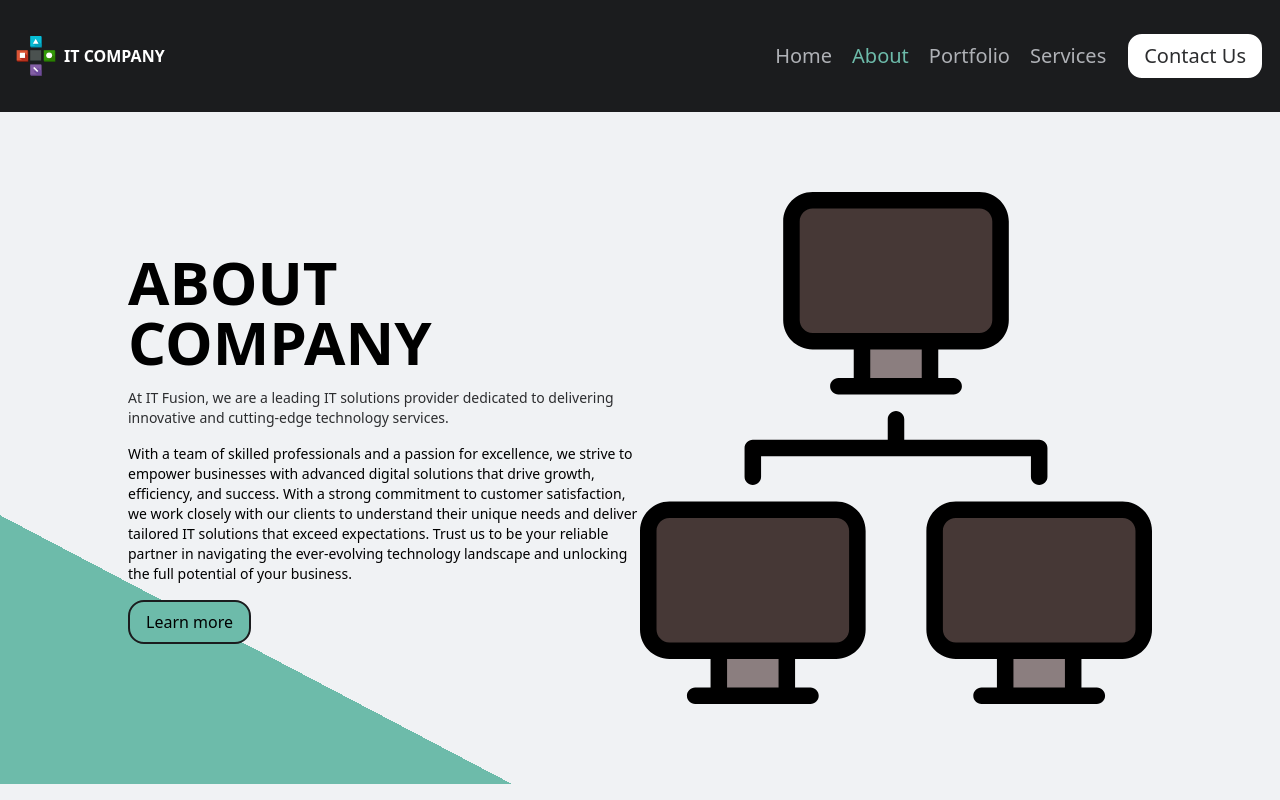
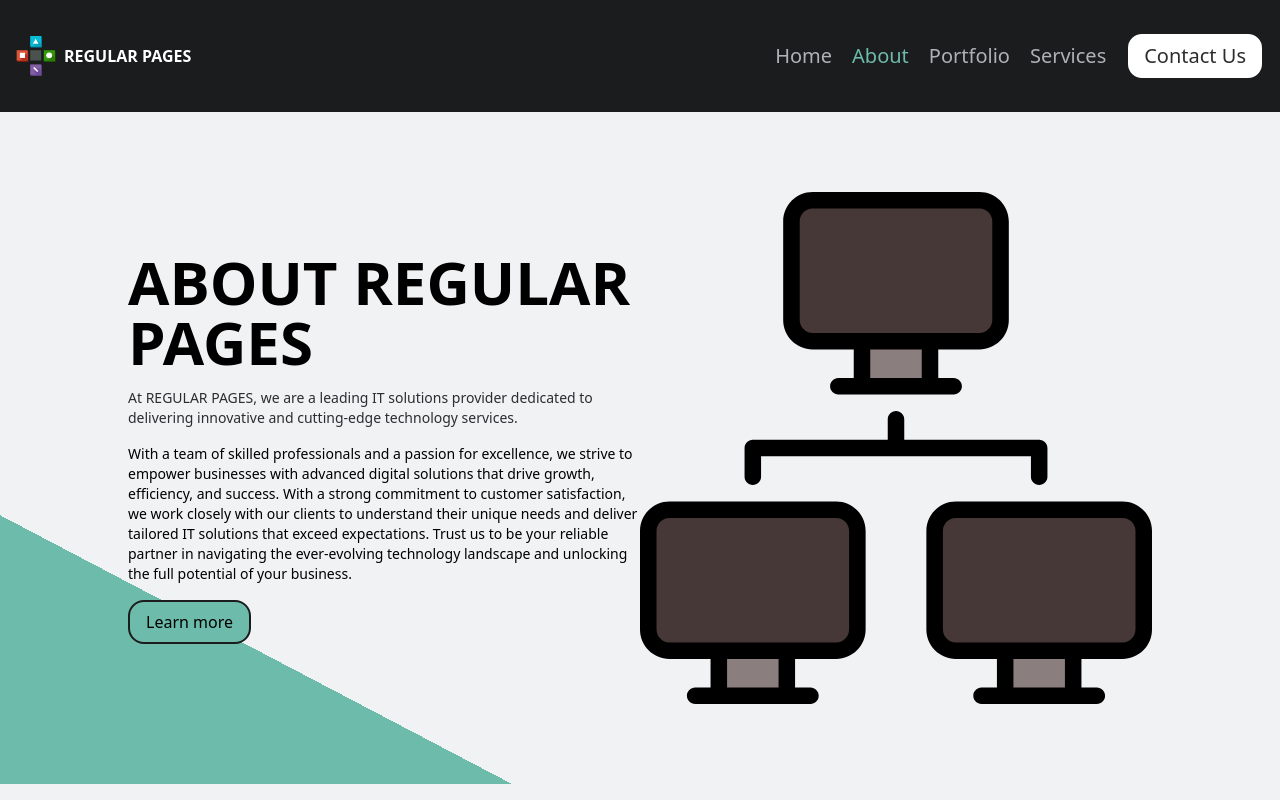
Before and after one commit to scelo-gumede/newRepoPract, a Next.js app: page /about in a window 1280 px wide. Shown: the top 800 px of the page. Built offline with nearby package versions, Linux system fonts and the light colour scheme.

Commit message:
added text for regular pages

```diff
--- a/app/components/AboutUsHome.tsx
+++ b/app/components/AboutUsHome.tsx
@@ -9,8 +9,8 @@ export default function AboutUsHome(){
         <section className=" gradientAboutHome  text-black py-20 px-8 md:px-16 lg:px-32 lg:flex  ">
 
             <div className="space-y-4  flex flex-col justify-center lg:w-[50vw]">
-                <p className=" text-4xl lg:text-6xl font-bold tracking-normal  leading-none ">ABOUT COMPANY</p>
-                <p className="text-textColor2 text-sm">At IT Fusion, we are a leading IT solutions provider dedicated to delivering innovative and cutting-edge technology services.</p>
+                <p className=" text-4xl lg:text-6xl font-bold tracking-normal  leading-none ">ABOUT REGULAR PAGES</p>
+                <p className="text-textColor2 text-sm">At REGULAR PAGES, we are a leading IT solutions provider dedicated to delivering innovative and cutting-edge technology services.</p>
 
                 <p className="text-sm">
                 With a team of skilled professionals and a passion for excellence, we strive to empower businesses with advanced digital solutions that drive growth, efficiency, and success. With a strong commitment to customer satisfaction, we work closely with our clients to understand their unique needs and deliver tailored IT solutions that exceed expectations. Trust us to be your reliable partner in navigating the ever-evolving technology landscape and unlocking the full potential of your business.</p>
--- a/app/components/Details.tsx
+++ b/app/components/Details.tsx
@@ -54,8 +54,8 @@ export default function Details() {
     return (
         <section className="px-8 py-16 md:px-16 text-whiteColor bg-whiteColor lg:items-center space-y-10 lg:flex gap-10">
             <div className="lg:w-1/3">
-                <p className="text-4xl font-bold text-grey tracking-wider leading-snug">IT COMPANY</p>
-                <p className="text-textColor2 text-sm">Welcome to our IT company, where we are dedicated to empowering businesses with transformative technology solutions for your businesses.</p>
+                <p className="text-4xl font-bold text-grey tracking-wider leading-snug">REGULAR PAGES</p>
+                <p className="text-textColor2 text-sm">Welcome to REGULAR PAGES, where we are dedicated to empowering businesses with transformative technology solutions for your businesses.</p>
             </div>
             <div className="text-grey flex flex-col space-y-10 lg:w-1/3">
                 <p className="text-green text-2xl font-bold">SUBSCRIBE TO OUR NEWSLETTER</p>
@@ -80,11 +80,11 @@ export default function Details() {
             </div>
             <div className="text-grey space-y-2 lg:flex lg:flex-col lg:justify-end lg:w-1/3">
                 <p className="font-bold flex text-2xl">
-                    <span><PhoneIcon width={30} height={30} className="mr-5" /></span>
-                    061 012 1251
+                    <span><a href={`tel:0676403372`}><PhoneIcon width={30} height={30} className="mr-5" /></a></span>
+                    067 640 3372
                 </p>
                 <p className="font-bold flex text-2xl">
-                    <Email width={30} height={30} className="mr-5" />regularpages.com
+                    <Email width={30} height={30} className="mr-5" />regularpages5@gmail.com
                 </p>
                 <div className="flex">
                     <Location width={30} height={30} className="text-green mr-5" />
--- a/app/components/Hero.tsx
+++ b/app/components/Hero.tsx
@@ -8,7 +8,7 @@ export default function Hero(){
 
             <div className="space-y-5   lg:w-[50vw]">
                 <p className="md:text-7xl text-5xl font-bold tracking-wider leading-tight ">EMPOWERING<br /> BUSINESSES WITH <br /> TECHNOLOGY</p>
-                <p className="">Welcome to our IT company, where we are dedicated to empowering businesses with transformative technology solutions. With a passion for innovationand a deep understanding of the digital landscape, we strive to drive your organization forward toward technology.</p>
+                <p className="">Welcome to REGULAR PAGES, where we are dedicated to empowering businesses with transformative technology solutions. With a passion for innovation and a deep understanding of the digital landscape, we strive to drive your organization forward toward technology.</p>
 
                 <Button text="Contact Us" bg="white" />
             </div>
--- a/app/components/Navbar.tsx
+++ b/app/components/Navbar.tsx
@@ -33,7 +33,7 @@ export default function Navbar(props:NavBarProps){
                     <Logo  width="100%" height="auto"/>
                 </div>
                 </Link>
-                <p className="font-bold text-white">IT COMPANY</p>
+                <p className="font-bold text-white">REGULAR PAGES</p>
                 </div>
 
                 <div className="space-x-5 items-center hidden lg:flex text-xl ">
```
